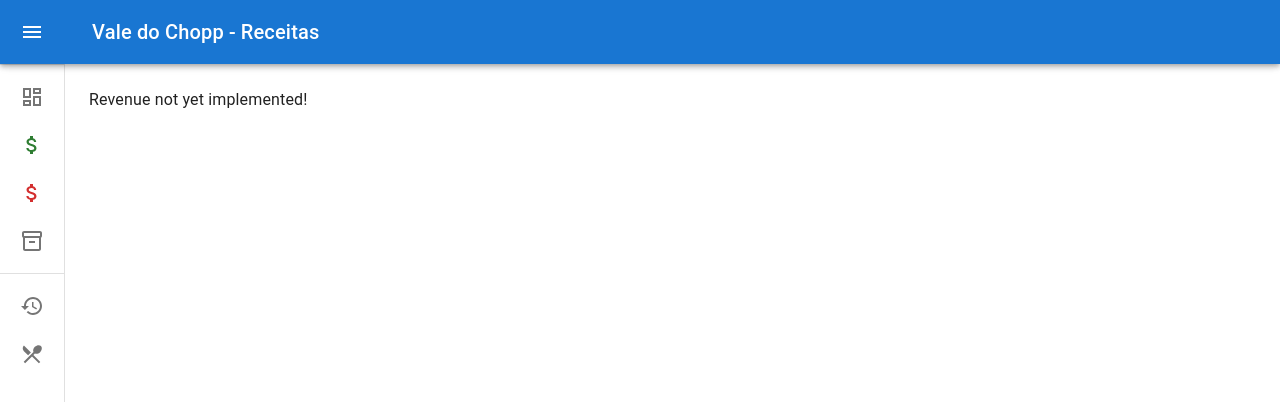
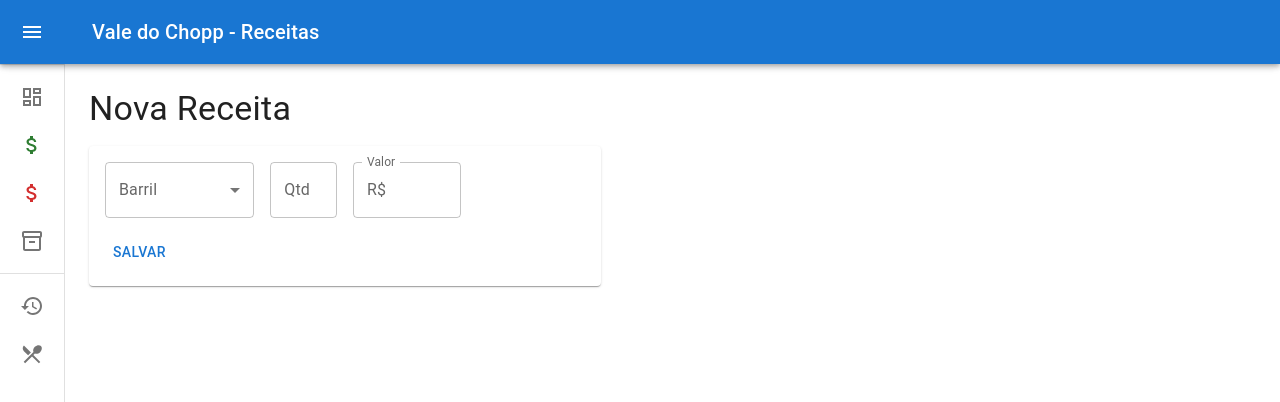
Before and after one commit to rafaelc-rb/vale-do-chopp, a Next.js app in the folder web-frontend/: page /revenue in a window 1280 px wide. Shown: the top 402 px of the page. Built offline with nearby package versions, Linux system fonts and the light colour scheme.

Commit message:
feat: barrelType, amount, price fields added

```diff
--- a/web-frontend/app/revenue/page.tsx
+++ b/web-frontend/app/revenue/page.tsx
@@ -1,9 +1,108 @@
-import { Typography } from "@mui/material";
+"use client";
+import {
+  Box,
+  Button,
+  FormControl,
+  InputAdornment,
+  InputLabel,
+  MenuItem,
+  Paper,
+  Select,
+  SelectChangeEvent,
+  TextField,
+  Typography,
+} from "@mui/material";
+import Grid from "@mui/material/Unstable_Grid2";
+import { useState } from "react";
+
+interface Revenue {
+  type: "";
+  amount: "";
+  price: "";
+}
 
 export default function Revenue() {
+  const [revenue, setRevenue] = useState({
+    type: "",
+    amount: "",
+    price: "",
+  });
+
+  const handleChange =
+    (prop: keyof Revenue) =>
+    (
+      event:
+        | React.ChangeEvent<HTMLInputElement | HTMLTextAreaElement>
+        | SelectChangeEvent
+    ) => {
+      let value = event.target.value as string;
+      if (prop === "price") {
+        value = formatCurrencyInput(value);
+      }
+      setRevenue({ ...revenue, [prop]: value });
+    };
+
+  function formatCurrencyInput(value: string) {
+    // Remove non-numeric characters
+    const numericValue = value.replace(/\D/g, "");
+
+    // Convert to a number with two decimal places
+    const formattedValue = (parseInt(numericValue, 10) / 100).toFixed(2);
+
+    return formattedValue;
+  }
+
   return (
-    <>
-      <Typography>Revenue not yet implemented!</Typography>
-    </>
+    <Box
+      sx={{
+        display: "flex",
+        flexDirection: "column",
+        gap: "1rem",
+      }}
+    >
+      <Typography variant="h4">Nova Receita</Typography>
+      <Paper sx={{ padding: "1rem", width: "40vw" }}>
+        <Grid container spacing={2} rowSpacing={2}>
+          <Grid xs={4}>
+            <FormControl fullWidth>
+              <InputLabel id="demo-simple-select-label">Barril</InputLabel>
+              <Select
+                labelId="demo-simple-select-label"
+                id="demo-simple-select"
+                value={revenue.type}
+                label="Barril"
+                onChange={handleChange("type")}
+              >
+                <MenuItem value={10}>10 litros</MenuItem>
+                <MenuItem value={30}>30 litros</MenuItem>
+                <MenuItem value={50}>50 litros</MenuItem>
+              </Select>
+            </FormControl>
+          </Grid>
+          <Grid xs={2}>
+            <TextField
+              label="Qtd"
+              type="number"
+              onChange={handleChange("amount")}
+            />
+          </Grid>
+          <Grid xs={3}>
+            <TextField
+              label="Valor"
+              InputProps={{
+                startAdornment: (
+                  <InputAdornment position="start">R$</InputAdornment>
+                ),
+              }}
+              value={revenue.price}
+              onChange={handleChange("price")}
+            />
+          </Grid>
+          <Grid xs={12}>
+            <Button onClick={() => console.table(revenue)}>Salvar</Button>
+          </Grid>
+        </Grid>
+      </Paper>
+    </Box>
   );
 }
```
